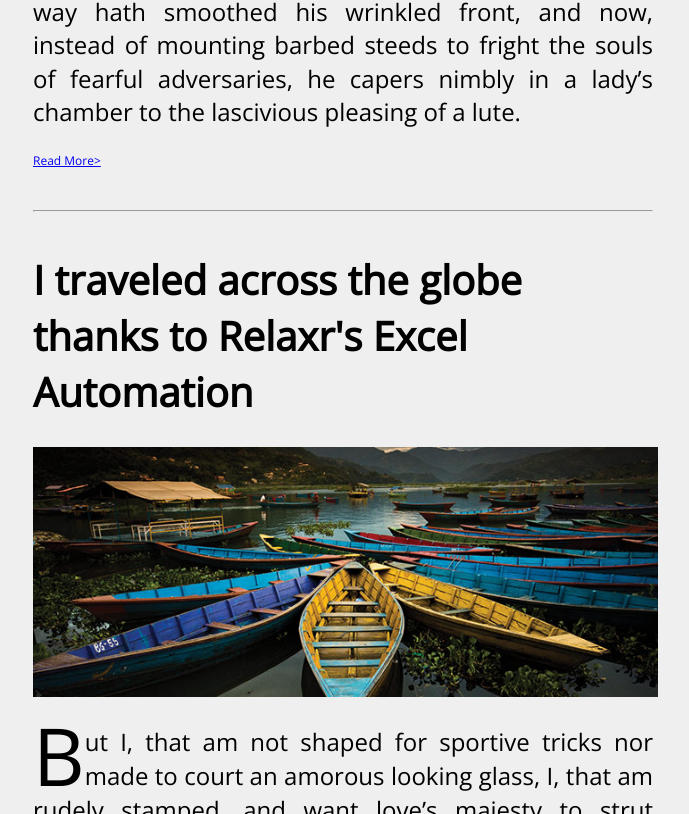
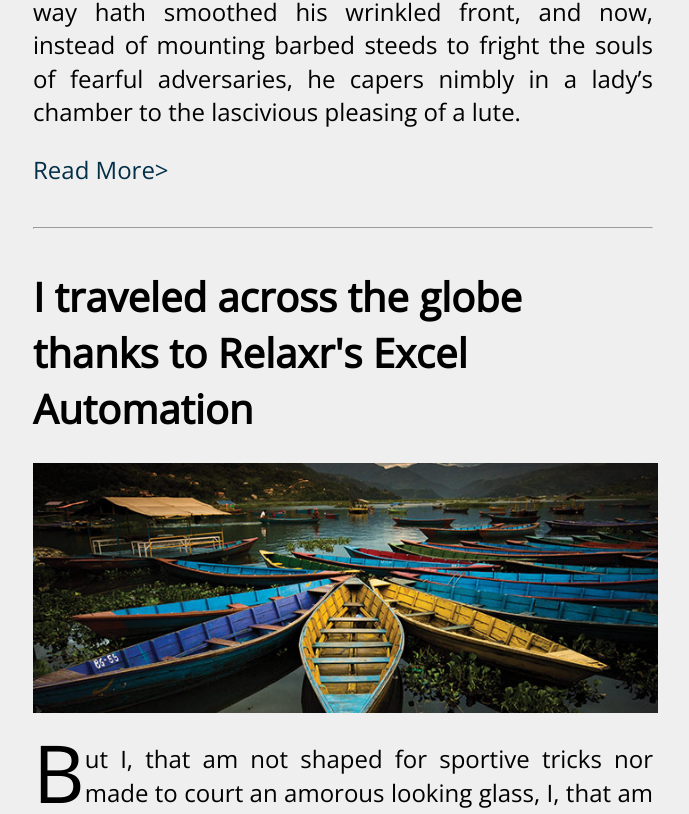
Before and after one commit to margaretnatalie/FEWD_DT_30_Assignment_3, a plain HTML site: page starter_code/index.html in a window 1280 px wide. Shown: the part 846-1660 px from the top of the page, without its empty margins (7-696 px from the left). Drawn offline with nearby package versions, Linux system fonts and the light colour scheme.

Commit message:
more changes

```diff
--- a/starter_code/css/style.css
+++ b/starter_code/css/style.css
@@ -134,6 +134,12 @@ img {
   width: 625px;
 }
 
+article a {
+  font-size: 24px;
+  text-decoration: none;
+  color: #033048;
+}
+
 hr {
   margin: 40px;
 }
@@ -187,6 +193,7 @@ hr {
   color: #033048;
 }
 
+
 footer {
   color: white;
   font-size: 9px;
```
